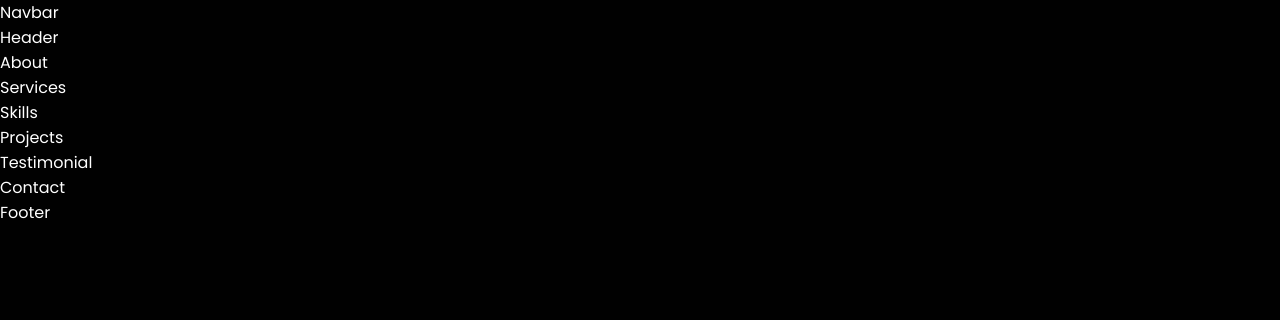
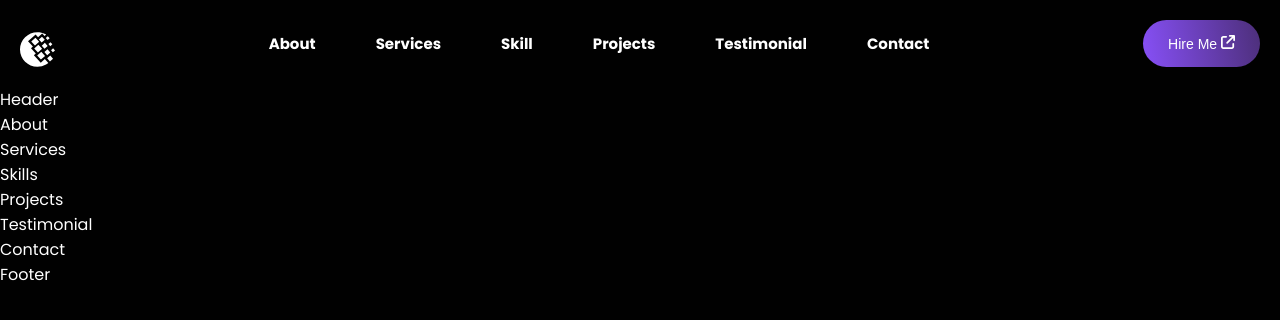
Before and after one commit to rohitw20/portfolio-react-gsap, a React (Create React App) app: page / in a window 1280 px wide. Shown: the top 320 px of the page. Built offline with nearby package versions, Linux system fonts and the light colour scheme.

Commit message:
added navbar

```diff
--- a/src/components/Navbar/Navbar.css
+++ b/src/components/Navbar/Navbar.css
@@ -0,0 +1,115 @@
+.navbar__container {
+  display: flex;
+  align-items: stretch;
+  justify-content: space-between;
+  padding: 20px;
+  position: relative;
+  width: 100%;
+}
+
+.navbar__container .logo__container {
+  display: flex;
+  align-items: flex-end;
+  gap: 15px;
+  cursor: pointer;
+  font-size: 35px;
+}
+
+.navbar__container .tab__group {
+  display: flex;
+  align-items: center;
+  justify-content: space-between;
+  gap: 20px;
+}
+
+.navbar__container .tab__item {
+  position: relative;
+  padding: 10px 20px;
+  font-size: 15px;
+  font-weight: 600;
+}
+
+.navbar__container .tab__item.active::after {
+  content: "";
+  position: absolute;
+  bottom: 0;
+  left: 0;
+  width: 100%;
+  height: 4px;
+  background: var(--gradient-1);
+  border-radius: var(--border-radius-4);
+  animation: drawer 0.5s;
+}
+
+@keyframes drawer {
+  0% {
+    width: 0;
+  }
+  100% {
+    width: 100%;
+  }
+}
+
+.navbar__container .nav__buttons__group {
+  display: flex;
+  align-items: center;
+  gap: 20px;
+}
+
+.navbar__container .menu {
+  font-size: 25px;
+  cursor: pointer;
+  display: none;
+}
+
+.navbar__container .close__btn {
+  position: absolute;
+  top: 10px;
+  right: 10px;
+  z-index: 2;
+  font-size: 16px;
+  display: none;
+}
+
+.navbar__container .overlay {
+  background: rgba(1, 1, 1, 0.5);
+  position: fixed;
+  top: 0;
+  left: 0;
+  height: 100%;
+  min-height: 100vh;
+  width: 100%;
+  z-index: 199;
+  user-select: none;
+  cursor: pointer;
+}
+
+@media (max-width: 900px) {
+  .navbar__container {
+    background: var(--color-ui-2);
+  }
+  .navbar__container .tab__group {
+    position: fixed;
+    width: 300px;
+    height: 100%;
+    min-height: 100vh;
+    background: var(--color-ui-1);
+    top: 0;
+    left: -100%;
+    flex-direction: column;
+    align-items: stretch;
+    justify-content: flex-start;
+    z-index: 200;
+    transition: var(--transition);
+    padding-top: 20px;
+  }
+  .navbar__container .tab__group.show {
+    left: 0;
+  }
+  .navbar__container .menu {
+    display: block;
+  }
+  .navbar__container .close__btn {
+    display: flex;
+  }
+}
--- a/src/components/Navbar/index.jsx
+++ b/src/components/Navbar/index.jsx
@@ -1,8 +1,59 @@
-import React from "react";
+import React, { useState } from "react";
 import "./Navbar.css";
+import { SiWebmoney } from "react-icons/si";
+import { menu } from "../../data";
+import { Link } from "react-scroll";
+import { FaArrowUpRightFromSquare, FaBarsStaggered } from "react-icons/fa6";
+import { FaTimes } from "react-icons/fa";
 
 const Navbar = () => {
-  return <div>Navbar</div>;
+  const [showSidebar, setShowSidebar] = useState(false);
+  return (
+    <nav className="navbar__container">
+      {showSidebar ? (
+        <div
+          className="overlay"
+          onClick={() => setShowSidebar(!showSidebar)}
+        ></div>
+      ) : (
+        ""
+      )}
+      <div className="logo__container">
+        <SiWebmoney />
+      </div>
+      <div className={`tab__group ${showSidebar ? "show" : ""}`}>
+        <span
+          className="icon__container close__btn"
+          onClick={() => setShowSidebar(!showSidebar)}
+        >
+          <FaTimes />
+        </span>
+        {menu.map((list, index) => (
+          <Link
+            activeClass="active"
+            className="tab__item name"
+            to={list.name.toLocaleLowerCase()}
+            spy={true}
+            smooth={true}
+            offset={-70}
+            duration={500}
+            key={index}
+          >
+            {list.name}
+          </Link>
+        ))}
+      </div>
+      <div className="nav__buttons__group">
+        <button className="btn btn__primary">
+          Hire Me <FaArrowUpRightFromSquare />
+        </button>
+        <FaBarsStaggered
+          className="menu"
+          onClick={() => setShowSidebar(!showSidebar)}
+        />
+      </div>
+    </nav>
+  );
 };
 
 export default Navbar;
```
